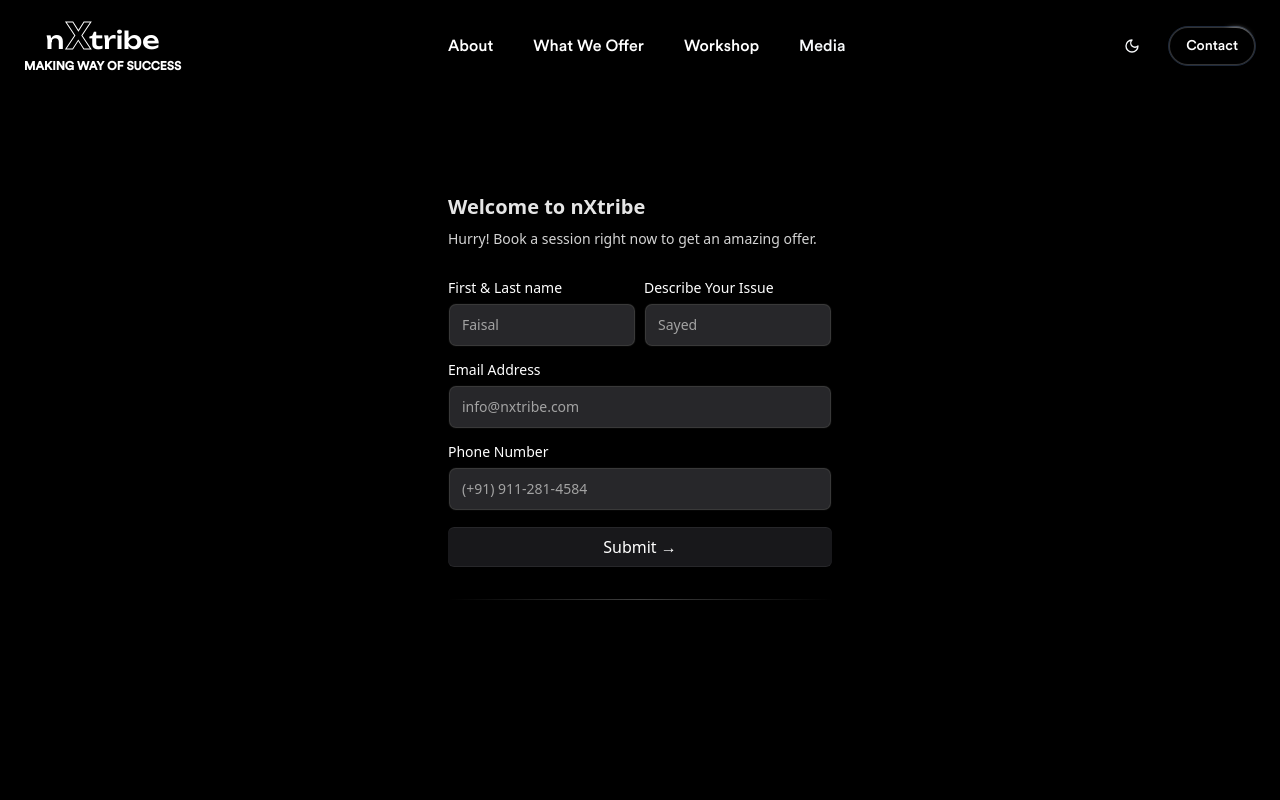
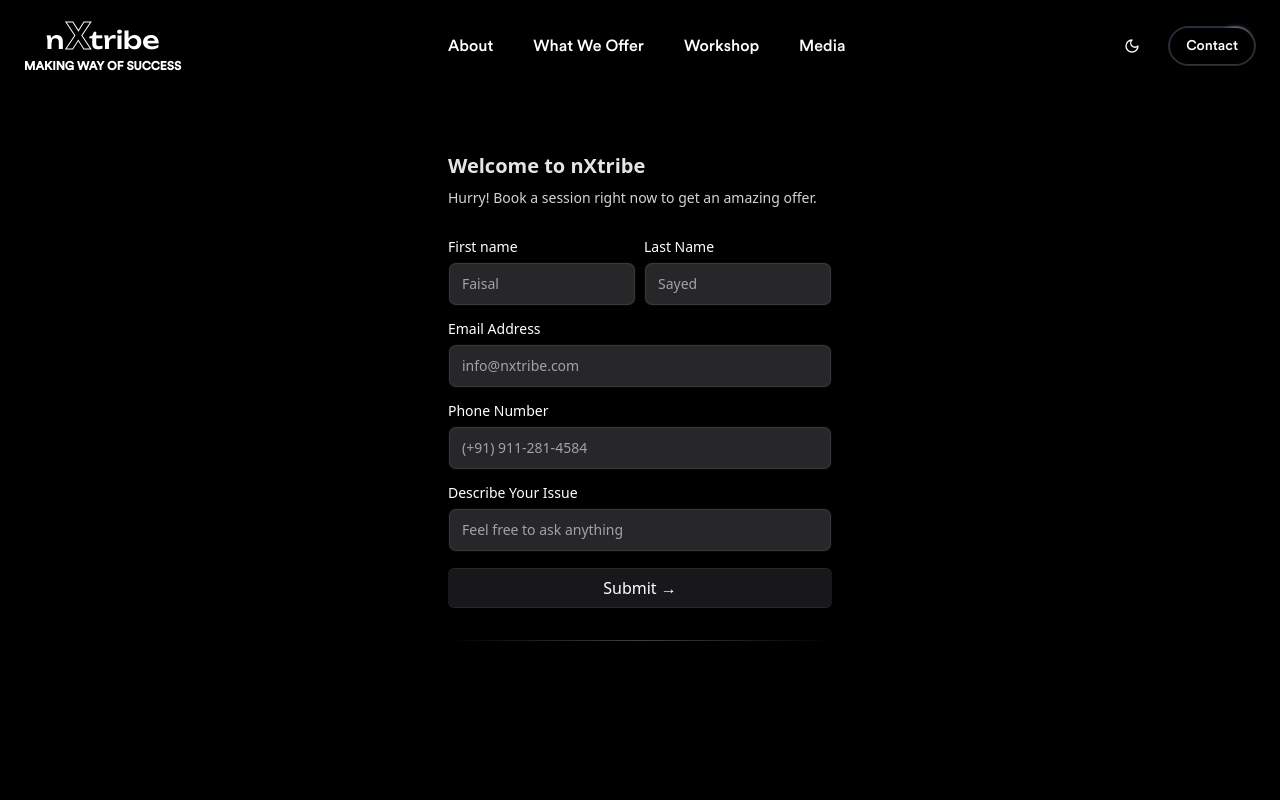
Before and after one commit to saadtresayyed10/nxtribe-revamp, a Next.js app: page /contact in a window 1280 px wide. Shown: the top 800 px of the page. Built offline with nearby package versions, Linux system fonts and the light colour scheme.

Commit message:
RandomPopUp Fixed

```diff
--- a/app/(contact)/contact/_components/Form.tsx
+++ b/app/(contact)/contact/_components/Form.tsx
@@ -21,11 +21,11 @@ export function Form() {
       <form className="my-8" onSubmit={handleSubmit}>
         <div className="flex flex-col md:flex-row space-y-2 md:space-y-0 md:space-x-2 mb-4">
           <LabelInputContainer>
-            <Label htmlFor="firstname">First & Last name</Label>
+            <Label htmlFor="firstname">First name</Label>
             <Input id="firstname" placeholder="Faisal" type="text" />
           </LabelInputContainer>
           <LabelInputContainer>
-            <Label htmlFor="lastname">Describe Your Issue</Label>
+            <Label htmlFor="lastname">Last Name</Label>
             <Input id="lastname" placeholder="Sayed" type="text" />
           </LabelInputContainer>
         </div>
@@ -36,6 +36,14 @@ export function Form() {
         <LabelInputContainer className="mb-4">
           <Label htmlFor="contactNo">Phone Number</Label>
           <Input id="contactNo" placeholder="(+91) 911-281-4584" type="text" />
+        </LabelInputContainer>
+        <LabelInputContainer className="mb-4">
+          <Label htmlFor="issue">Describe Your Issue</Label>
+          <Input
+            id="issue"
+            placeholder="Feel free to ask anything"
+            type="text"
+          />
         </LabelInputContainer>
 
         <button
```
